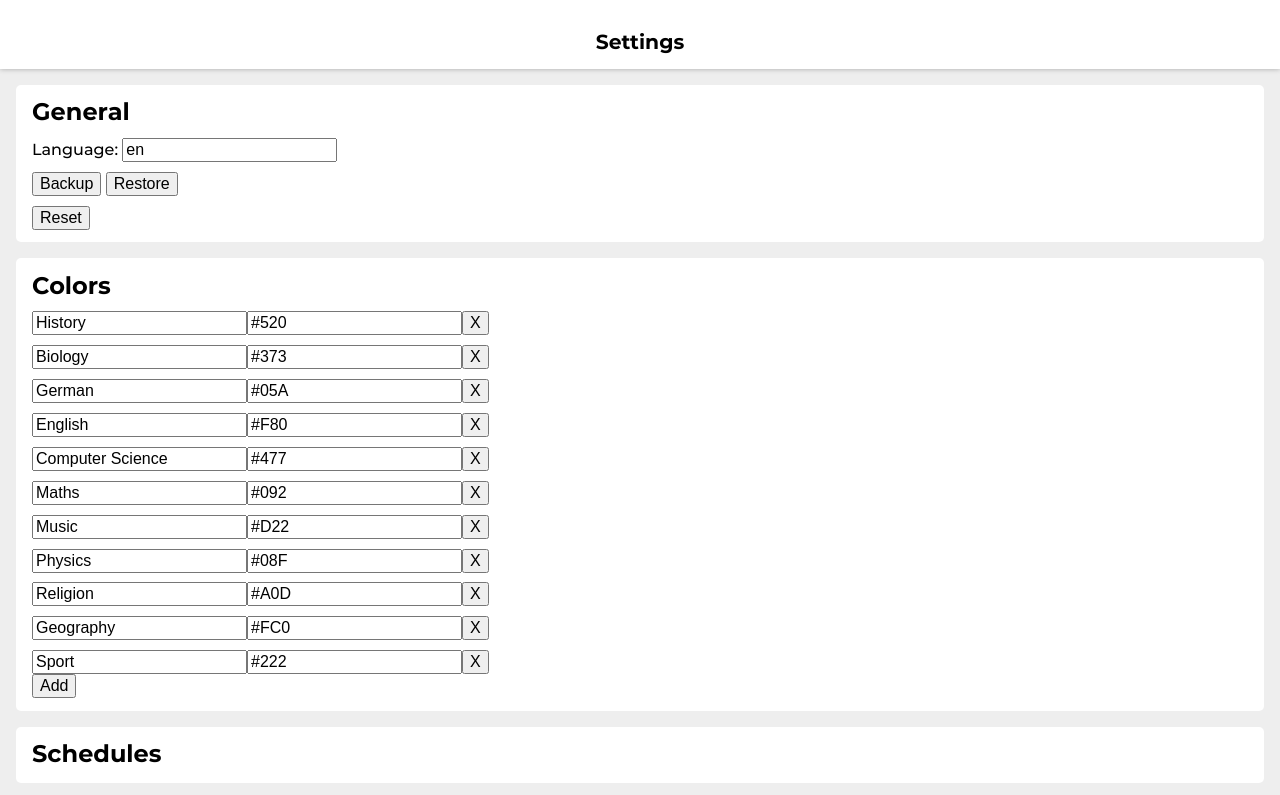
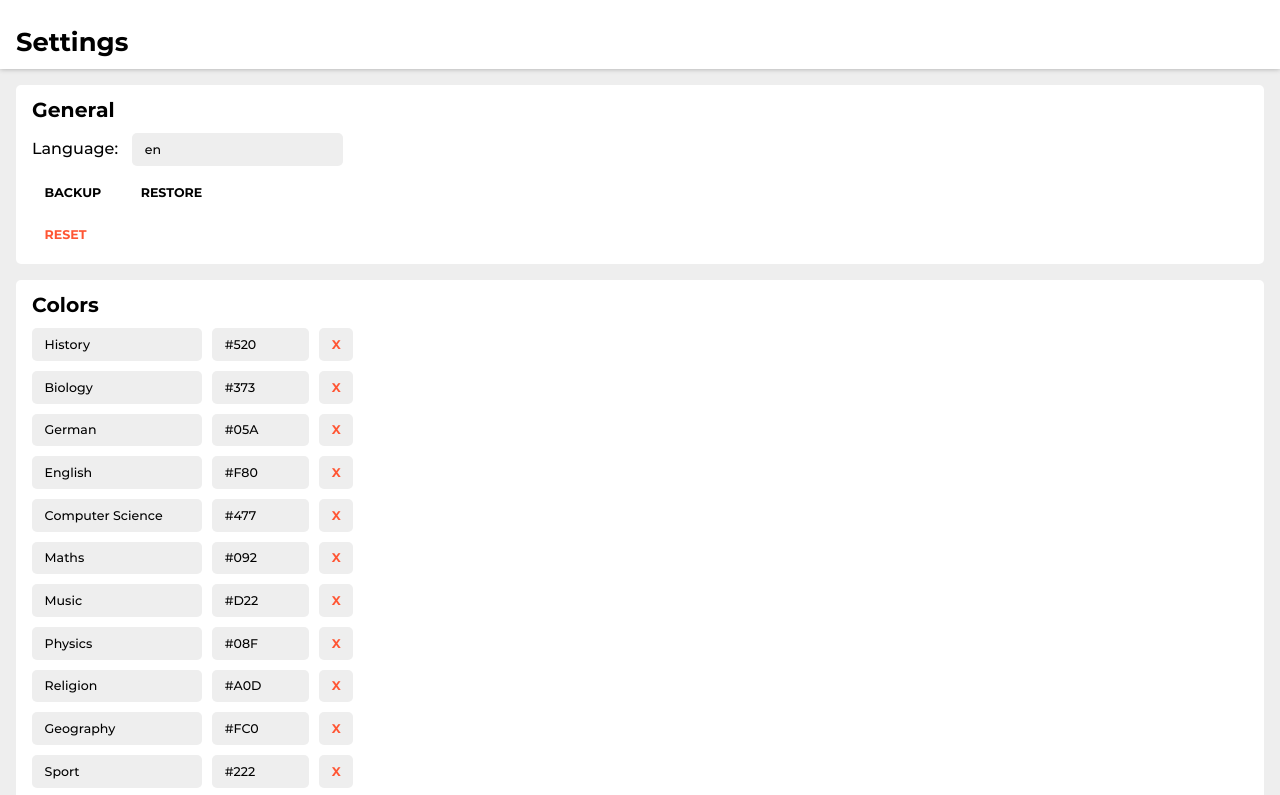
Before and after one commit to LeoHerrmann/timetable, a plain HTML site: page settings.html in a window 1280 px wide. Shown: the top 795 px of the page. Drawn offline with Linux system fonts and the light colour scheme.

Commit message:
updated styling

```diff
--- /dev/null
+++ b/general.css
@@ -0,0 +1,97 @@
+:root {
+	--ratio: 1.27;
+	--space-6: calc(var(--space-5) * var(--ratio));
+	--space-5: calc(var(--space-4) * var(--ratio));
+	--space-4: calc(var(--space-3) * var(--ratio));
+	--space-3: calc(var(--space-2) * var(--ratio));
+	--space-2: calc(var(--space-1) * var(--ratio));
+	--space-1: calc(var(--space-0) * var(--ratio));
+	--space-0: 1rem;
+	--space--1: calc(var(--space-0) / var(--ratio));
+	--space--2: calc(var(--space--1) / var(--ratio));
+	--space--3: calc(var(--space--2) / var(--ratio));
+}
+
+
+
+
+@font-face {
+	font-family: "Montserrat";
+	font-weight: 400;
+	src: url("Montserrat/Montserrat-Medium.ttf");
+}
+@font-face {
+	font-family: "Montserrat";
+	font-weight: 600;
+	src: url("Montserrat/Montserrat-Bold.ttf");
+}
+
+
+
+
+
+body {
+	line-height: 1.27;
+	margin: 0;
+	font-family: "Montserrat", sans-serif;
+	background-color: #EEE;
+}
+
+
+
+header {
+	position: sticky;
+	top: 0;
+	left: 0;
+	width: 100%;
+	box-sizing: border-box;
+	z-index: 5;
+	background-color: #FFF;
+	box-shadow: 0 0 5px rgba(0,0,0,0.3);
+}
+
+
+
+
+
+h1 {
+	font-size: var(--space-2);
+	line-height: var(--space-5);
+	margin: 0;
+	display: inline-block;
+}
+h2 {
+	font-size: var(--space-1);
+}
+
+
+
+
+
+input, button {
+    font-size: var(--space--1);
+    font-family: "Montserrat", sans-serif;
+    height: var(--space-3);
+    border:0;
+	padding: 0 var(--space--1);
+	border-radius: 5px;
+}
+input {
+	background: #eee;
+}
+
+button {
+	background-color: #FFF;
+	text-transform: uppercase;
+	font-weight: 600;
+	transition-duration: 0.2s;
+}
+button.positive {
+	color: #0BF;
+}
+button.negative {
+	color: #F53;
+}
+button:active {
+	background-color: #EEE;
+}
--- a/styles.css
+++ b/index.css
@@ -1,91 +1,35 @@
-:root {
-	--ratio: 1.27;
-	--space-6: calc(var(--space-5) * var(--ratio));
-	--space-5: calc(var(--space-4) * var(--ratio));
-	--space-4: calc(var(--space-3) * var(--ratio));
-	--space-3: calc(var(--space-2) * var(--ratio));
-	--space-2: calc(var(--space-1) * var(--ratio));
-	--space-1: calc(var(--space-0) * var(--ratio));
-	--space-0: 1rem;
-	--space--1: calc(var(--space-0) / var(--ratio));
-	--space--2: calc(var(--space--1) / var(--ratio));
-	--space--3: calc(var(--space--2) / var(--ratio));
-}
-
-
-
-
-@font-face {
-	font-family: "Montserrat";
-	font-weight: 400;
-	src: url("Montserrat/Montserrat-Medium.ttf");
-}
-@font-face {
-	font-family: "Montserrat";
-	font-weight: 600;
-	src: url("Montserrat/Montserrat-Bold.ttf");
-}
-
-
-
-
-
-body {
-	line-height: 1.27;
-	margin: 0;
-	font-family: "Montserrat", sans-serif;
-	background-color: #EEE;
-}
-
-
-
-
-
-h1 {
+#collapsing_header {
 	position: relative;
 	z-index: 10;
-	margin: 0;
-	line-height: var(--space-5);
-	font-size: var(--space-1);
-	text-align: center;
-    background: #FFF;
     padding: var(--space-0);
     padding-bottom: 0;
+    background: #FFF;
+}
+#collapsing_header > a {
+	float:right;
+}
+#collapsing_header > a > button {
+	height: var(--space-5);
 }
 
 
 
 header {
-	position: sticky;
-	top: 0;
-	left: 0;
 	display: grid;
 	grid-template-columns: repeat(auto-fit, minmax(0, 1fr));
 	grid-template-rows: 1fr;
 	justify-items: center;
-	width: 100%;
-	box-sizing: border-box;
-	z-index: 5;
-	background-color: #FFF;
-	box-shadow: 0 0 5px rgba(0,0,0,0.3);
 }
 header > button {
 	width: var(--space-5);
 	height: var(--space-5);
-	border: 0;
 	border-bottom: 2px solid #FFF;
-	font-weight: 600;
-	font-family: "Montserrat";
-	font-size: var(--space--1);
 	color: #777;
-	background-color: #FFF;
-	transition-duration: 0.2s;
-	text-transform: uppercase;
+	border-radius: 0;
 }
 header > button.open {
 	color: #000;
 	border-color: #000;
-	border-radius: 0;
 }
 header > button:active {
 	color: #555;
--- a/settings.css
+++ b/settings.css
@@ -1,5 +1,8 @@
-input, button {
-    font-size: 1rem;
+
+
+header {
+    padding: var(--space-0);
+    padding-bottom: 0;
 }
 
 #settings_container {
@@ -14,6 +17,15 @@ input, button {
 .settings_group > h2 {
     margin: 0;
 }
-.input_group {
+
+.settings_group > * + * {
     margin-top: var(--space--2);
 }
+
+.input_group > * + * {
+    margin-left: var(--space--2);
+}
+
+#color_settings_group > .input_group > button {
+    background-color: #EEE;
+}
--- a/settings.html
+++ b/settings.html
@@ -5,7 +5,7 @@
 		<meta charset="UTF-8"/>
 		<meta name="viewport" content="width=device-width, initial-scale=1"/>
 		<title data-translate="timetable"></title>
-		<link rel="stylesheet" type="text/css" href="styles.css"/>
+		<link rel="stylesheet" type="text/css" href="general.css"/>
 		<link rel="stylesheet" type="text/css" href="settings.css"/>
 		<script src="configuration.js"></script>
 		<script src="translator.js"></script>
@@ -42,7 +42,7 @@
 				</div>
 
 				<div class="input_group">
-					<button onclick="config.reset_data();">Reset</button>
+					<button class="negative" onclick="config.reset_data();">Reset</button>
 				</div>
 			</div>
 
@@ -54,21 +54,15 @@
 
 			<div class="settings_group">
 				<h2>Schedules</h2>
-
-				<!--<label data-translate="language: " for="language_input"></label>
-				<input type="text" name="language_input"/>-->
 			</div>
 
 
 			<div class="settings_group">
 				<h2>Timetable</h2>
-
-				<!--<label data-translate="language: " for="language_input"></label>
-				<input type="text" name="language_input"/>-->
 			</div>
 
 
-			<button data-translate="save" onclick="save_settings();"></button>
+			<button class="positive" data-translate="save" onclick="save_settings();">Save</button>
 		</div>
 	</body>
 </html>
--- a/settings.js
+++ b/settings.js
@@ -44,9 +44,12 @@ function show_options() {
 
             input_group.classList.add("input_group");
             subject_input.value = subject_value;
+            subject_input.setAttribute("size", 15);
             color_input.value = color_value;
+            color_input.setAttribute("size", 6);
 
             remove_button.innerText = "X";
+            remove_button.classList.add("negative");
             remove_button.onclick = function(e) {
                 e.target.parentElement.remove();
             }
--- a/translator.js
+++ b/translator.js
@@ -11,14 +11,14 @@ var translator = {
         en: {
             "timetable": "Timetable",
             "settings": "Settings",
-            "language: ": "Language: ",
+            "language: ": "Language:",
             "save": "Save"
         },
 
         de: {
             "timetable": "Stundenplan",
             "settings": "Einstellungen",
-            "language: ": "Sprache: ",
+            "language: ": "Sprache:",
             "save": "Save"
         }
     }
```
Also changed, not shown: index.html (+7 -4 lines), changelog.txt.
